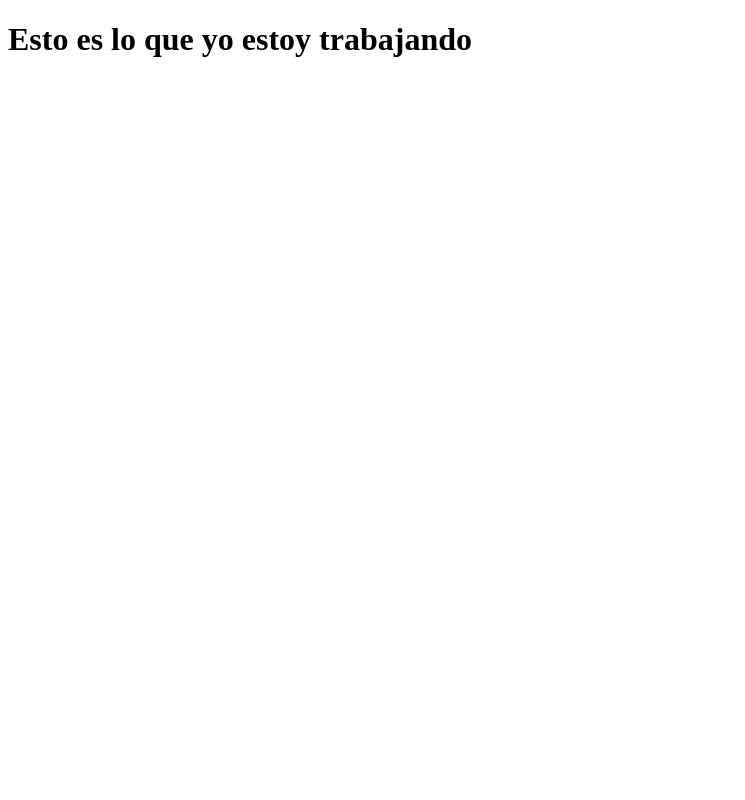
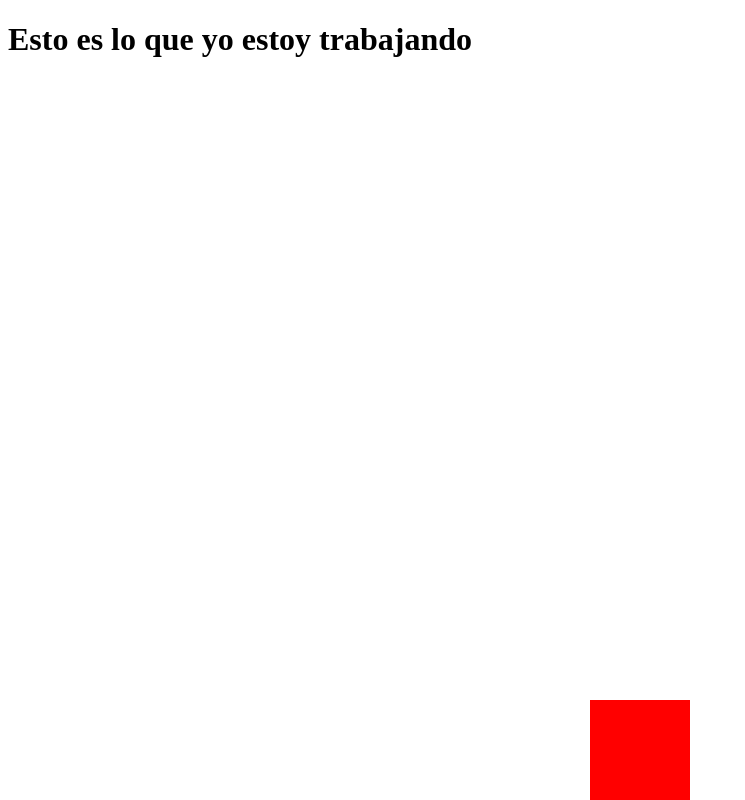
Before and after one commit to jstivengq-cloud/PIGAP, a plain HTML site: page index.html in a window 1280 px wide. Shown: the whole page, without its empty margins (0-745 px from the left). Drawn offline with Linux system fonts and the light colour scheme.

Commit message:
archivos de práctica

```diff
--- a/index.html
+++ b/index.html
@@ -3,7 +3,15 @@
 <head>
     <meta charset="UTF-8">
     <meta name="viewport" content="width=device-width, initial-scale=1.0">
-    <title>Document</title>
+    <title>PIGAP</title>
+    <link rel="stylesheet" href="style.css">
+
+<div class="pag2">
+
+</div>
+
+
+
 </head>
 <body>
     <header>
--- a/style.css
+++ b/style.css
@@ -0,0 +1,10 @@
+.pag2{
+    width: 100px;
+    height: 100px;
+    position: absolute;
+    background-color: red;
+    margin: auto;
+    left: 0px;
+    right: 0px;
+    bottom: 0px;
+}
```
Also changed, not shown: left.png (added), menu.png (added), right.png (added), 9 other files.
